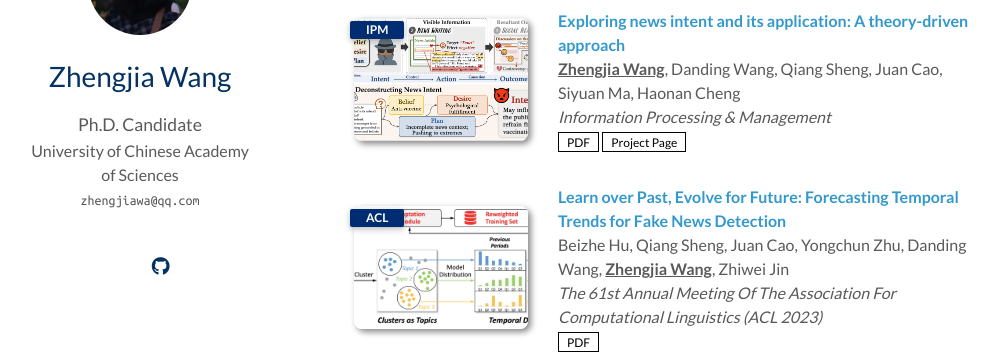
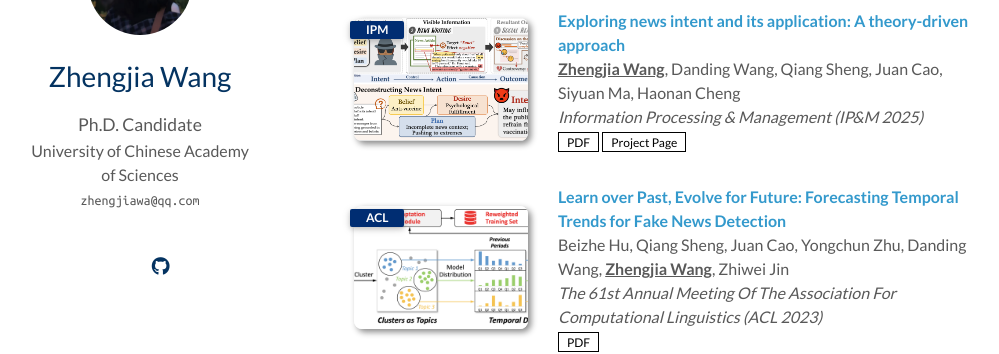
Before and after one commit to zhengjiawa/zhengjiawa.github.io, a Jekyll site: the page built from index.md, in a window 1280 px wide and 900 px high, scrolled down 1009 px. Shown: the part 153-507 px from the top of the window, without its empty margins (136-1135 px from the left). Built offline with Jekyll 4.4.1, drawn with Linux system fonts in a browser that asks for light colours; a style sheet for code colours, icons or effects is not loaded; our own code applies the rules of GitHub Pages for plain Markdown files.

Commit message:
Update publications.yml

```diff
--- a/_data/publications.yml
+++ b/_data/publications.yml
@@ -19,7 +19,7 @@ main:
   - title: "Exploring news intent and its application: A theory-driven approach"
     authors: <b><u>Zhengjia Wang</u></b>, Danding Wang, Qiang Sheng, Juan Cao, Siyuan Ma, Haonan Cheng
     conference_short: IPM
-    conference: Information Processing & Management
+    conference: Information Processing & Management (IP&M 2025)
     pdf: https://arxiv.org/abs/2312.16490
     page: https://github.com/ICTMCG/NewsInt
     image: ./assets/img/newsint.png
```
